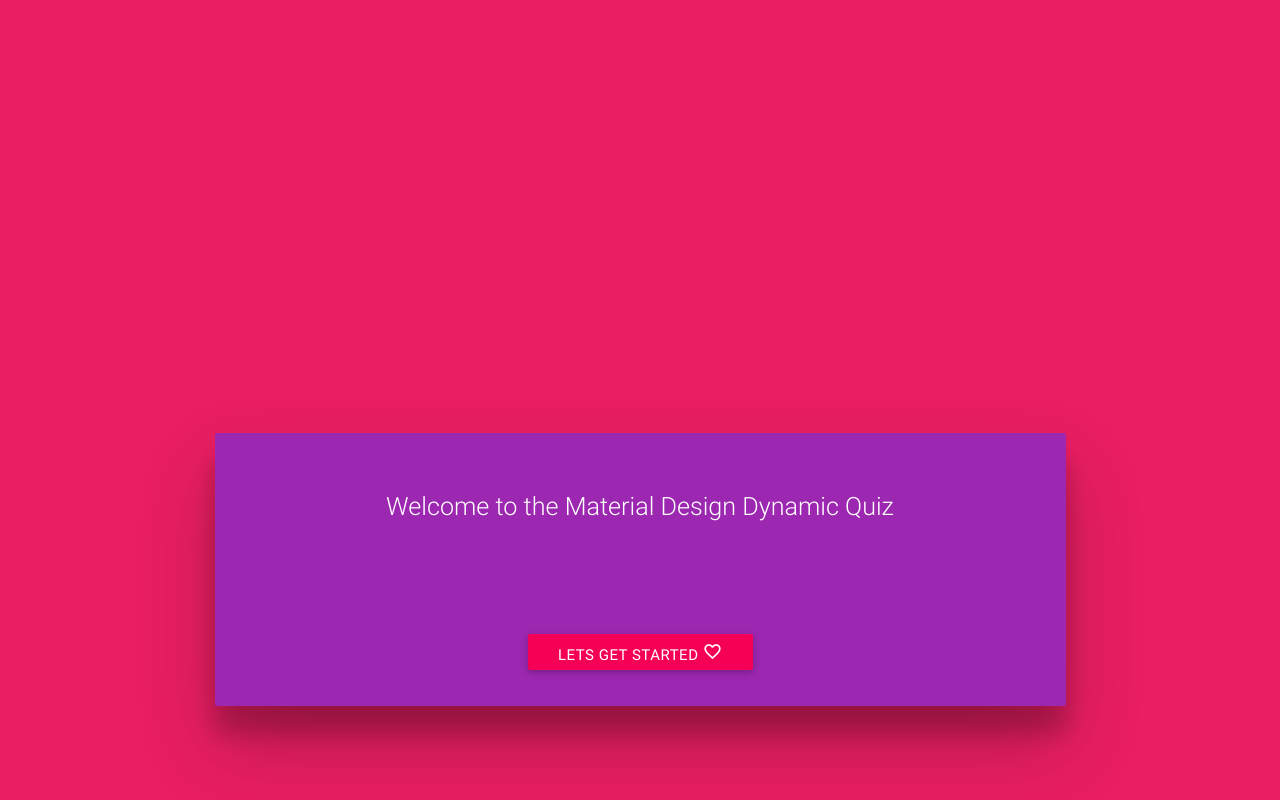
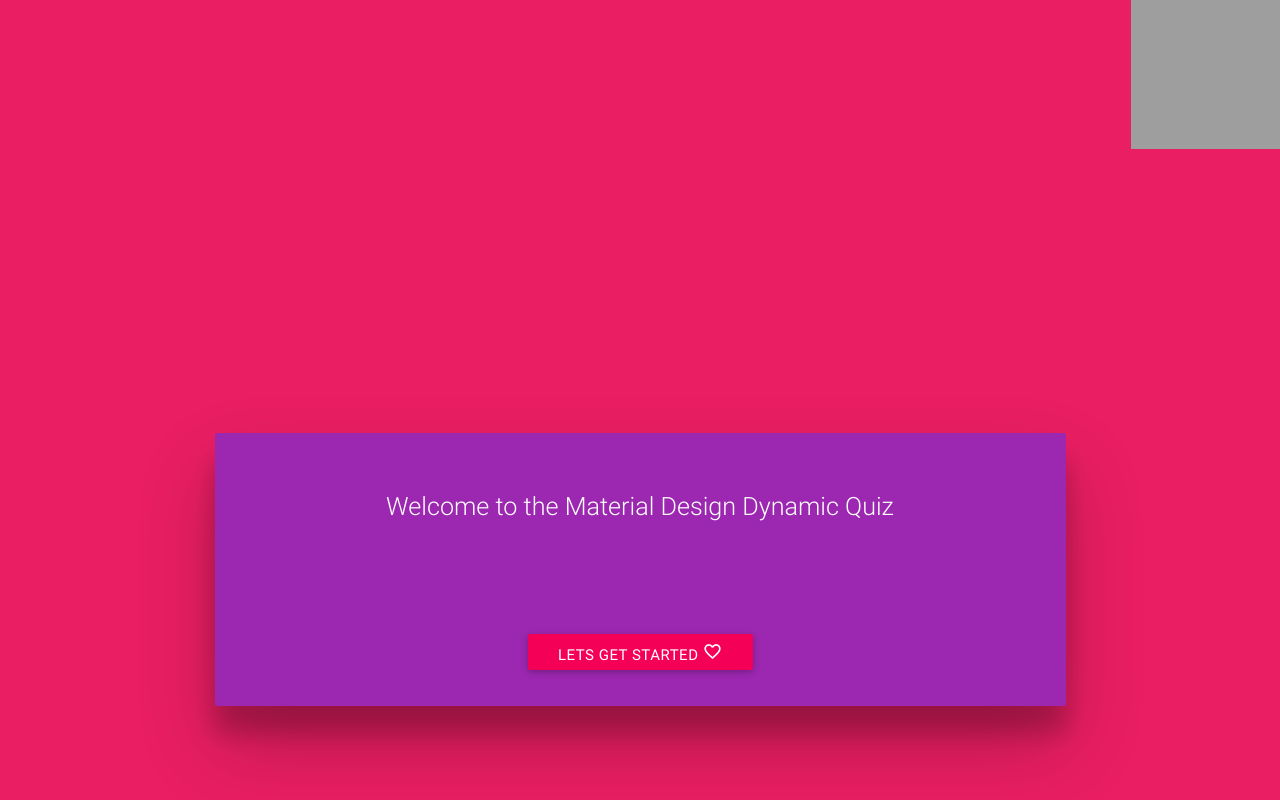
Before and after one commit to cusxio/JSIS-Dynamic-Quiz, a plain HTML site: page index.html in a window 1280 px wide. Drawn offline with Linux system fonts and the light colour scheme; grey boxes are pictures that could not be loaded.

Commit message:
add fork button

```diff
--- a/index.html
+++ b/index.html
@@ -13,6 +13,7 @@
 
 </head>
 <body>
+<a href="https://github.com/cusxio/JSIS-Dynamic-Quiz"><img style="position: absolute; top: 0; right: 0; border: 0; width: 149px; height: 149px;" src="http://aral.github.com/fork-me-on-github-retina-ribbons/right-graphite@2x.png" alt="Fork me on GitHub"></a>
 	<div class="container">
         <div class="row" id="quizbox">
             <div class="col s12">
```
